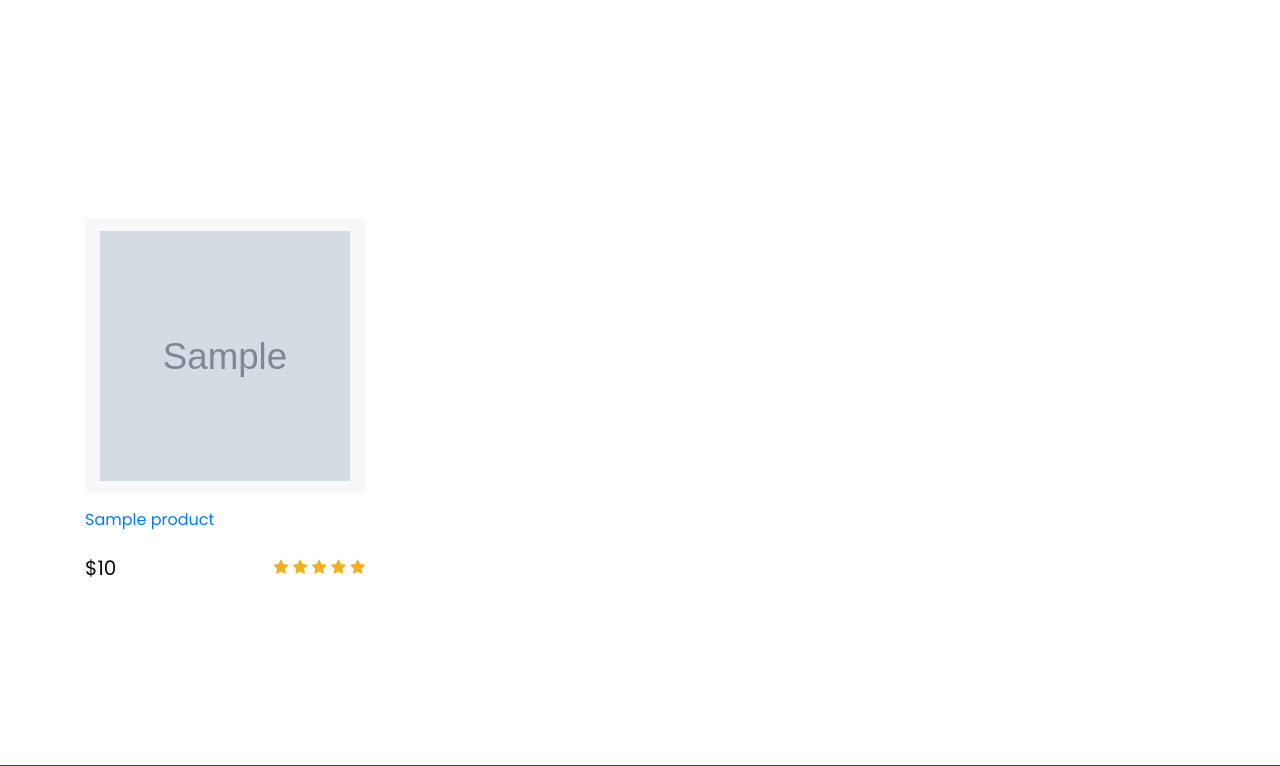
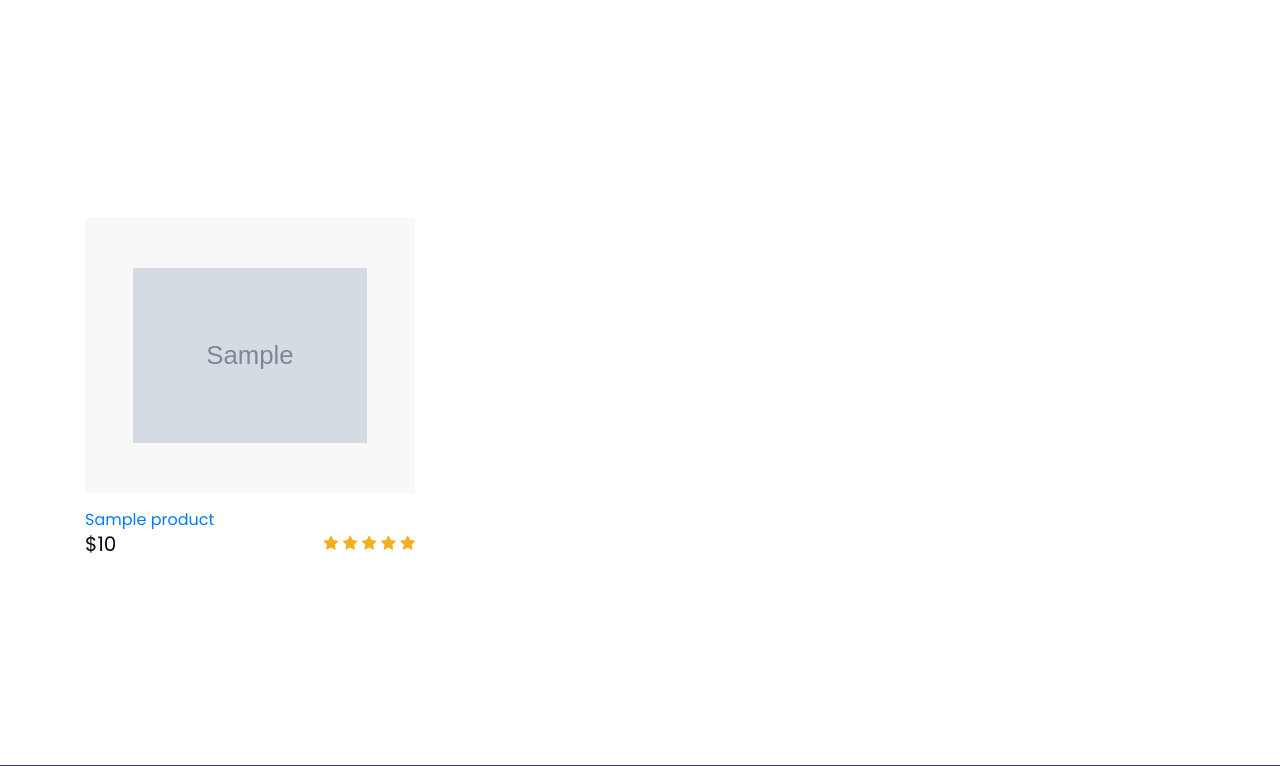
Before and after one commit to Alirezahn1/Ecommerce, a Django app: page /product/ in a window 1280 px wide. Shown: the part 337-1103 px from the top of the page. Run offline with Django 4.2, Linux system fonts and the light colour scheme; tables that the repository leaves empty hold one stand-in row (values such as "Sample post"); grey boxes marked "Sample" are stand-in pictures; some libraries are stand-ins or nearby versions.

Commit message:
fix product page

```diff
--- a/templates/products/product.html
+++ b/templates/products/product.html
@@ -34,13 +34,13 @@
      <br> <br><br> <br> <br><br> <br>
 
 
-        {% for product in page_obj %}
 
-      <div class="row" style="display: inline-block">
-        <div class="col-sm-12 col-lg-12"  >
-          <div class="box" >
+<div class="row">
+          {% for product in page_obj %}
+        <div class="col-sm-6 col-lg-4">
+          <div class="box">
             <div class="img-box">
-              <img src="{{ product.image.url }}" alt="{{ product.name }}" style="height: 250px;width: 250px">
+              <img src="{{ product.image.url }}" alt="{{ product.name }}">
               <a href="" class="add_cart_btn">
                 <span>
                   Add To Cart
@@ -48,13 +48,11 @@
               </a>
             </div>
             <div class="detail-box">
-              <a href="{{ product.get_absolute_url }}">
+               <a href="{{ product.get_absolute_url }}">
                   {{ product.name}}
               </a>
-                <br>
               <div class="product_info">
                 <h5>
-
                     {% if product.discount %}
                     <del>$ {{ product.price }}</del> <br>
                         <ins style="margin:1rem;color: #075d1f" >$ {{ product.final_price }}</ins>
@@ -73,8 +71,8 @@
             </div>
           </div>
         </div>
-      </div>
-                {% endfor %}
+          {% endfor %}
+</div>
     <br> <br> <br> <br>
     {% if page_obj.has_other_pages %}
     <div style="display: table;margin: 0 auto">
```
